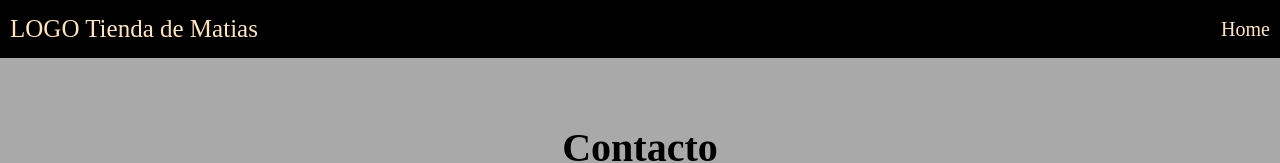
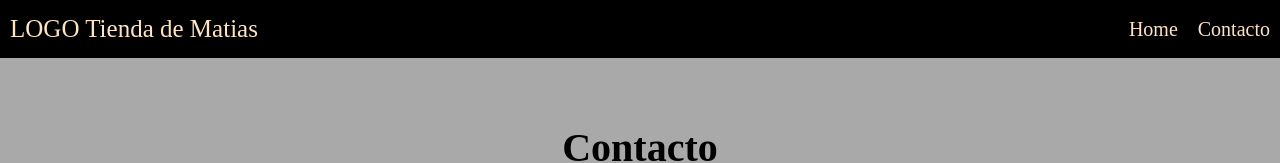
Before and after one commit to matiasandres13-stack/proyecto-frontend-talentotech, a plain HTML site: page contacto.html in a window 1280 px wide. Shown: the top 163 px of the page. Drawn offline with Linux system fonts and the light colour scheme; a web font is replaced by a local one.

Commit message:
modificacion barra de navegacion

```diff
--- a/contacto.html
+++ b/contacto.html
@@ -17,11 +17,13 @@
       <p class="header__log">
         <a href="./index.html"> LOGO Tienda de Matias </a>
       </p>
-
       <nav class="header_nav">
         <ul>
           <li>
             <a href="./index.html"> Home</a>
+          </li>
+          <li>
+            <a href="./contacto.html"> Contacto </a>
           </li>
         </ul>
       </nav>
```
